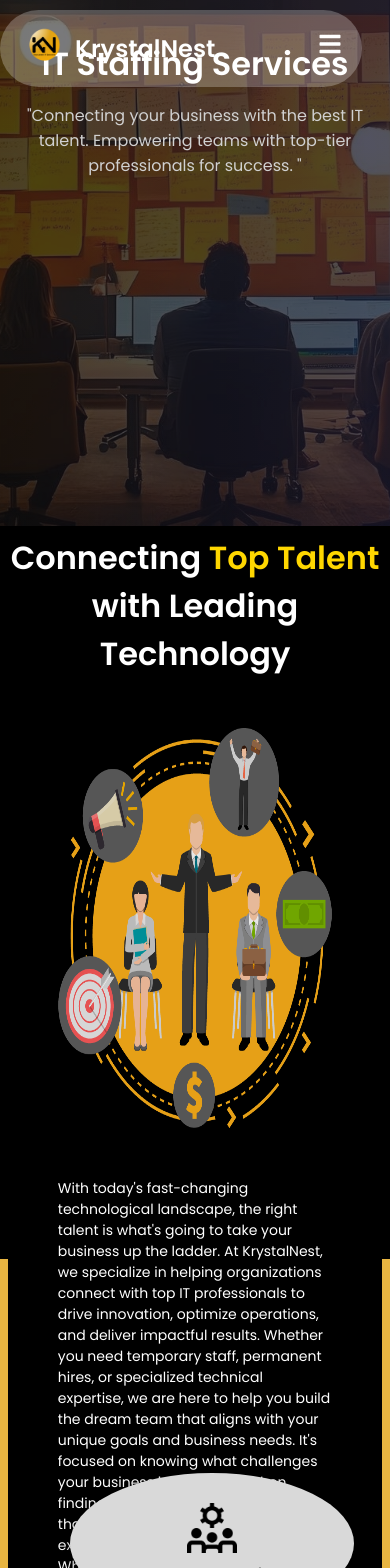
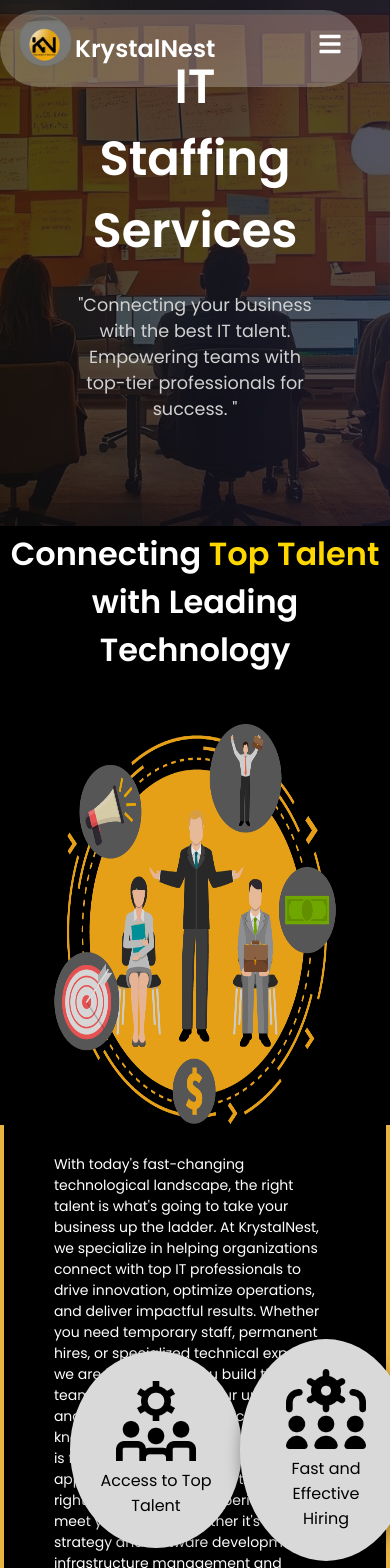
Before and after one commit to vamshikrishna4992/Project-1, a React (Vite) app: page /it-staffing in a window 390 px wide. Shown: the top 1568 px of the page. Built offline with nearby package versions, Linux system fonts and the light colour scheme.

Commit message:
tab responsive

```diff
--- a/src/Pages/Services/ItStaffing.jsx
+++ b/src/Pages/Services/ItStaffing.jsx
@@ -101,15 +101,12 @@ const Approach = () => {
         <div className="cloud-approach-container">
           {itstaffingapproaches.map((approach, index) => (
             <div className="cloud-approach-sub" key={index}>
-              <img src={`${approach.icon}`} alt={approach.icon} className="circle-img" />
-              <p className="cloud-text">{approach.content}</p>
+              <img src={`${approach.icon}`} alt={approach.icon} />
+              <p>{approach.content}</p>
             </div>
           ))}
         </div>
-
-      </div>
-      <div className="why">
-      <WhyChoose />
+        <WhyChoose />
       </div>
     </>
   )
--- a/src/Pages/Services/SoftwareDevelopment.jsx
+++ b/src/Pages/Services/SoftwareDevelopment.jsx
@@ -94,12 +94,12 @@ const UnlockSoftware = () => {
 
 const SoftwareApproach = () => {
   const content = [
-    { title: "Handle increased traffic and data", image: icon1 },
-    { title: "Designed according to needs", image:icon2 },
-    { title: "flow of goods, information, resources", image: icon3},
-    { title: "scalable solutions", image: icon4 },
-    { title: "Fully responsive and optimized", image: icon5},
-    {title: "Identify & fix bugs to ensure a flawless",image: icon6,},
+    { sdhoverContent: 'Protect sensitive information by using advanced encryption methods for data security.',title: "Handle increased traffic and data", image: icon1 },
+    {sdhoverContent: 'Protect sensitive information by using advanced encryption methods for data security.', title: "Designed according to needs", image:icon2 },
+    { sdhoverContent: 'Protect sensitive information by using advanced encryption methods for data security.',title: "flow of goods, information, resources", image: icon3},
+    { sdhoverContent: 'Protect sensitive information by using advanced encryption methods for data security.',title: "scalable solutions", image: icon4 },
+    {sdhoverContent: 'Protect sensitive information by using advanced encryption methods for data security.', title: "Fully responsive and optimized", image: icon5},
+    {sdhoverContent: 'Protect sensitive information by using advanced encryption methods for data security.',title: "Identify & fix bugs to ensure a flawless",image: icon6,},
   ];
 
   return (
@@ -111,6 +111,9 @@ const SoftwareApproach = () => {
             <div className="content-circle" key={index}>
               <img src={item.image} alt={item.title} className="circle-image" />
               <p className="circle-content">{item.title}</p>
+              <div className="sd-hover-content">
+              <p>{item.sdhoverContent}</p>
+            </div>
             </div>
           ))}
         </div>
--- a/src/Styles/CloudServices.css
+++ b/src/Styles/CloudServices.css
@@ -240,7 +240,7 @@ body {
 .cloud-sec-coontainer {
     background-color: #000;
     padding: 1%;
-    height: 600px;
+    height: 60vh;
 }
 
 /* Responsive Design for Cloud Approach */
@@ -252,7 +252,7 @@ body {
 
 @media (max-width: 768px) {
     .cloud-approach-container {
-        grid-template-columns: repeat(1, 1fr);
+        grid-template-columns: repeat(2, 1fr);
     }
 
     .cloud-approach-sub {
--- a/src/Styles/DigitalMarketing.css
+++ b/src/Styles/DigitalMarketing.css
@@ -174,7 +174,8 @@ body {
 .cloud-sec-coontainer{
     background-color: #000;
     padding: 1%;
-    height: 600px;
+    height: 85vh;
+
 }
 
 
@@ -233,116 +234,24 @@ font-weight: 500;
 /* ******************Appoch end ***************** */
 /* Responsive Adjustments */
 /* Responsive Design */
-@media (max-width: 1200px) {
-    .dg-services-content {
-        width: 70%;
-        margin-left: 15%;
-    }
-
-    .dgContainer {
-        padding: 40px;
-        gap: 20px;
-    }
-
+/* Responsive Design for Cloud Approach */
+@media (max-width: 1024px) {
     .dg-approach-container {
-        width: 90%;
-        padding: 40px;
-        gap: 20px;
-        row-gap: 80px;
+        grid-template-columns: repeat(2, 1fr);
     }
 }
 
-@media (max-width: 992px) {
-    .dg-services-content {
-        width: 80%;
-        margin-left: 10%;
-    }
-
-    .dgContainer {
-        flex-direction: column;
-        text-align: center;
-    }
-
-    .dgusimg {
-        width: 80%;
-        max-width: 400px;
-        height: auto;
-    }
-
-    .TextContent {
-        width: 80%;
-    }
-
+@media (max-width: 768px){
     .dg-approach-container {
         grid-template-columns: repeat(2, 1fr);
-        row-gap: 60px;
-    }
-}
-
-@media (max-width: 768px) {
-    .dg-services-container {
-        height: auto;
-        padding-bottom: 40px;
-    }
-
-    .dg-services-content {
-        width: 90%;
-        margin-left: 5%;
-    }
-
-    .dg-services-content h1 {
-        font-size: 2.5rem;
-    }
-
-    .cloud-description {
-        margin-left: 20px;
-    }
-
-    .dgContainer {
-        padding: 30px;
-    }
-
-    .dgusimg {
-        width: 100%;
-    }
-
-    .TextContent {
-        width: 100%;
-    }
-
-    .dg-approach-container {
-        grid-template-columns: repeat(1, 1fr);
-        row-gap: 40px;
-    }
-
-    .dg-approach-sub {
-        width: 70%;
-        height: 140px;
-        padding: 40px;
-    }
-}
-
-@media (max-width: 576px) {
-    .dg-services-content h1 {
-        font-size: 2rem;
-    }
-
-    .dg-services-content p {
-        font-size: 0.9rem;
-    }
-
-    .cloud-description {
-        font-size: 1rem;
-        margin-left: 10px;
-    }
-
-    .dgContainer {
-        padding: 20px;
     }
 
     .dg-approach-sub {
         width: 80%;
-        height: 120px;
+        height: auto;
         padding: 30px;
     }
 }
+@media (max-width: 480px){
+
+}
--- a/src/Styles/ITStaffing.css
+++ b/src/Styles/ITStaffing.css
@@ -158,8 +158,8 @@ body {
 }
 .ITStaffing-sec-coontainer{
     background-color: #000;
-    padding: 2%;
-    height: 85vh;
+    padding: 1%;
+    height: 70vh;
 }
 
 
@@ -171,71 +171,27 @@ body {
 
 
 .cloud-approach-main-container{
+    padding: 20px;
+    background-color: #e8b541;
     font-weight: bold;
-    background-color: #e8b541;
-    padding: 20px;
-    text-align: center;
-    z-index: 3;
 }
 
 .cloud-approach-container{
     display: grid;
-    grid-template-columns: repeat(3, 1fr);
-    gap: 10px;
-    row-gap: 30px;
+    grid-template-columns: repeat(3,1fr);
+    padding: 50px;
+    gap: 30px;
+    row-gap: 100px;
     width: 80%;
     margin: auto;
     align-self: center;
-    justify-items: center;
-    align-items: center;
-    z-index: 1;
-    height: 100vh;
 }
 .cloud-approach-main-container h2{
     text-align: center;
     color: #000;
     font-size: xx-large;
 }
-.cloud-approach-sub:hover {
-    transform: scale(1.1);
-    box-shadow: rgba(0, 0, 0, 0.6) 0px 12px 25px;
-}
 .cloud-approach-sub{
-    width: 150px;
-    height: 150px;
-    display: flex;
-    flex-direction: column;
-    justify-content: center;
-    align-items: center;
-    border-radius: 50%;
-    background-color: #d9d9d9;
-    box-shadow: rgba(0, 0, 0, 0.35) 0px 5px 15px;
-    padding: 40px;
-    z-index: 1;
-}
-.circle-img {
-    width: 80px;
-    height: 80px;
-    object-fit: cover;
-    z-index: 2;
-}
-
-.cloud-text {
-    margin-top: 10px;
-    font-weight: bold;
-    color: #333;
-    z-index: 2;
-}
-.why{
-    background-color:#e8b541 ;
-}
-.why h2{
-    text-align: center;
-}
-.why div{
-    text-align: left;
-}
-/* .cloud-approach-sub{
 box-shadow: rgba(0, 0, 0, 0.35) 0px 5px 15px;
 background-color: #d9d9d9;
 color: black;
@@ -256,134 +212,27 @@ align-content: center;
 }
 .cloud-approach-sub p{
 font-weight: 500;
-} */
+}
 
 
 /* ******************Appoch end ***************** */
+/* Responsive Adjustments */
 
-/* Responsive Design */
 @media (max-width: 1024px) {
-    .ITStaffing-services-content {
-        width: 80%;
-        margin-left: 10%;
-    }
-
-    .ITStaffing-services-content h1 {
-        font-size: 2.5rem;
-    }
-
-    .AboutContainer {
-        padding: 30px;
-        gap: 20px;
-    }
-
-    .aboutusimg {
-        height: auto;
-    }
-
     .cloud-approach-container {
         grid-template-columns: repeat(2, 1fr);
-        width: 90%;
-        padding: 40px;
-        padding-top: 40px;
-        gap: 30px;
-    }
-    .cloud-approach-sub {
-        width: 140px;
-        height: 140px;
-        padding: 30px;
     }
 }
 
 @media (max-width: 768px) {
-
-    .ITStaffing-services-content {
-        width: 90%;
-        margin-top: 5%;
-        margin-left: 5%;
-    }
-
-    .ITStaffing-services-content h1 {
-        font-size: 2rem;
-        margin-left: 0;
-    }
-
-    .ITStaffing-services-content p {
-        margin-top: 15px;
-        margin-bottom: 15px;
-    }
-
-    .ITStaffing-description {
-        margin-left: 10px;
-        font-size: 1rem;
-    }
-
-    .AboutContainer {
-        flex-direction: column;
-        align-items: center;
-        padding: 20px;
-    }
-
-    .aboutusimg {
-        width: 80%;
-        height: auto;
-        margin-bottom: 20px;
-    }
-
-    .TextContent {
-        width: 100%;
-        text-align: center;
-    }
-
-    .TextContent h3 {
-        font-size: 24px;
-    }
-
     .cloud-approach-container {
         grid-template-columns: repeat(2, 1fr);
-        width: 100%;
-        height: auto;
-        row-gap: 20px;
-        column-gap: 20px;
 
     }
 
     .cloud-approach-sub {
-        width: 60%;
-        height: 100px;
-        padding: 20px;
-
-    }
-
-    .circle-img {
-      width: 50px;
-      height: 50px;
-    }
-
-    .cloud-text {
-      font-size: 14px;
+        width: 80%;
+        height: auto;
+        padding: 30px;
     }
 }
-
-/* @media (max-width: 480px) {
-    .ITStaffing-services-content h1 {
-        font-size: 1.8rem;
-    }
-
-    .ITStaffing-description {
-        font-size: 0.9rem;
-    }
-
-    .TextContent h3 {
-        font-size: 20px;
-    }
-
-    .cloud-approach-container {
-        grid-template-columns: repeat(auto-fit, minmax(100px, 1fr));
-    }
-
-    .cloud-approach-sub {
-        width: 100px;
-        height: 100px;
-    }
-} */
--- a/src/Styles/SoftwareDevelopment.css
+++ b/src/Styles/SoftwareDevelopment.css
@@ -209,6 +209,36 @@ body {
     color: #333;
     z-index: 2;
 }
+.content-circle:hover {
+    box-shadow: rgba(50, 50, 93, 0.25) 0px 30px 60px -12px inset,
+        rgba(0, 0, 0, 0.3) 0px 18px 36px -18px inset;
+    transform: scale(1.1);
+    z-index: 100;
+}
+.sd-hover-content {
+    position: absolute;
+    top: 100%;
+    left: 50%;
+    transform: translate(-50%, 10px);
+    background-color: rgba(225, 165, 0, 1);
+    color: black;
+    padding: 10px;
+    border-radius: 8px;
+    width: 220px;
+    text-align: center;
+    font-size: 0.9rem;
+    box-shadow: 0px 4px 10px rgba(0, 0, 0, 0.3);
+    opacity: 0;
+    visibility: hidden;
+    transition: opacity 0.3s ease-in-out, transform 0.3s ease-in-out;
+}
+
+.content-circle:hover .sd-hover-content {
+    opacity: 1;
+    visibility: visible;
+    transform: translate(-50%, 0);
+
+}
 
 /* ***************Responsive************ */
 
```
